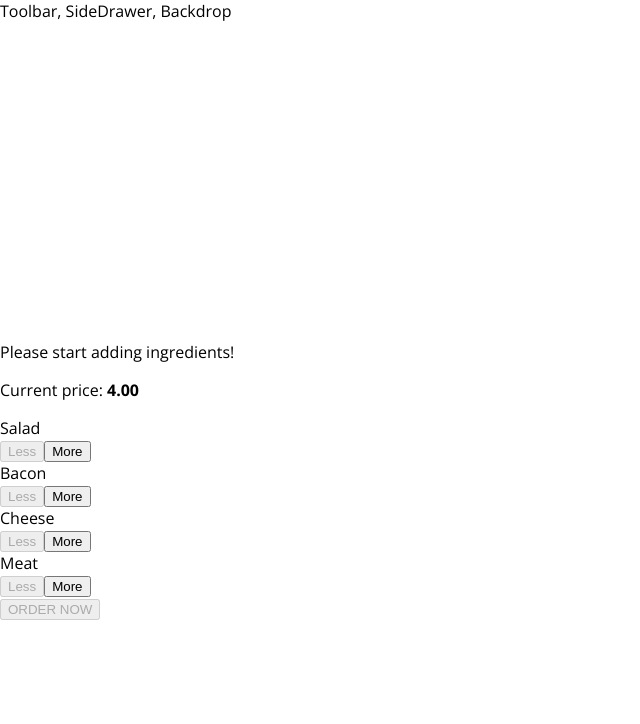
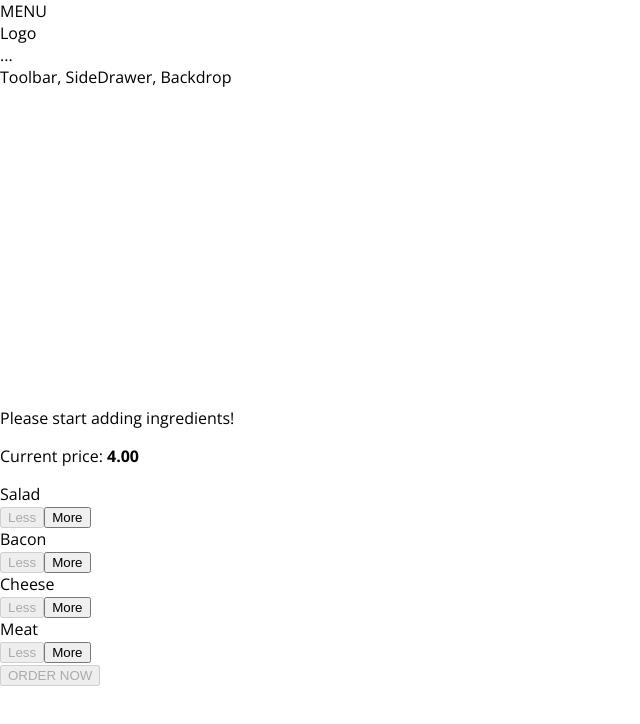
Before and after one commit to HDauven/burger-builder, a React app: page / in a window 1280 px wide. Shown: the top 724 px of the page, without its empty margins (0-640 px from the left). Built offline with nearby package versions, Linux system fonts and the light colour scheme.

Commit message:
Added toolbar component, added it to the layout.

```diff
--- a/src/components/Layout/Layout.css
+++ b/src/components/Layout/Layout.css
@@ -1,3 +1,3 @@
 .Content {
-  margin-top: 16px;
+  margin-top: 72px;
 }
--- a/src/components/Layout/Layout.js
+++ b/src/components/Layout/Layout.js
@@ -2,10 +2,12 @@
 
 import Aux from '../../hoc/Aux';
 import classes from './Layout.css';
+import Toolbar from '../Navigation/Toolbar/Toolbar';
 
 const layout = (props) => (
   <Aux>
     <div>
+      <Toolbar />
       Toolbar, SideDrawer, Backdrop
     </div>
     <main className={classes.Content}>
--- /dev/null
+++ b/src/components/Navigation/Toolbar/Toolbar.css
@@ -0,0 +1,18 @@
+.Toolbar {
+  height: 56px;
+  width: 100%;
+  position: fixed;
+  top: 0;
+  left: 0;
+  background-color: #703B09;
+  display: flex;
+  justify-content: space-between;
+  align-items: center;
+  padding: 0 20px;
+  box-sizing: border-box;
+  z-index: 90;
+}
+
+.Toolbar nav {
+  height: 100%;
+}
--- /dev/null
+++ b/src/components/Navigation/Toolbar/Toolbar.js
@@ -0,0 +1,15 @@
+import React from 'react';
+
+import classes from './Toolbar.css';
+
+const toolbar = (props) => (
+  <header className={classes.Toolbar}>
+    <div>MENU</div>
+    <div>Logo</div>
+    <nav>
+      ...
+    </nav>
+  </header>
+);
+
+export default toolbar;
```
